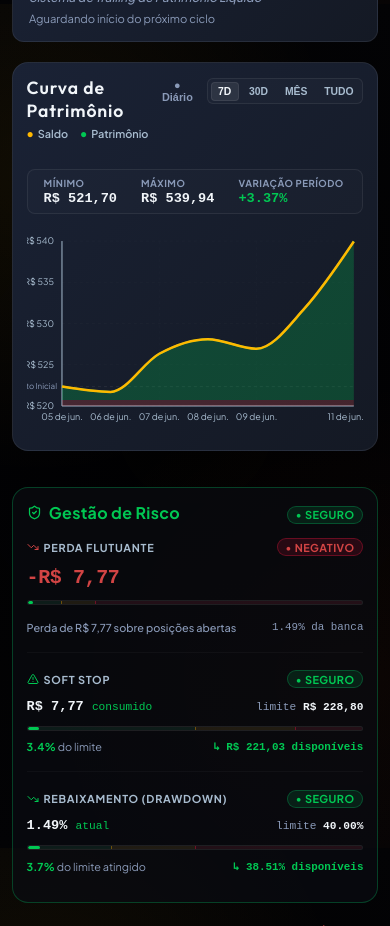
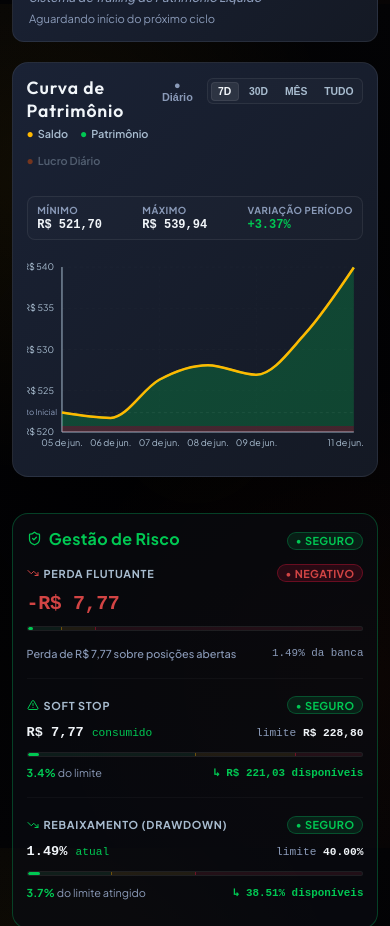
Before and after one commit to tonyrogeness-web/Oriontech, a Next.js app: page / in a window 390 px wide. Shown: the part 840-1766 px from the top of the page. Built offline with nearby package versions, Linux system fonts and the light colour scheme; no server answers; the database is empty.

Commit message:
design: make legend fixed with dimming status and add white-space: nowrap to prevent text wrapping in stats bar

```diff
--- a/src/components/Charts.tsx
+++ b/src/components/Charts.tsx
@@ -104,18 +104,26 @@ export default function Charts({ history = [], currencyMode = "CENT", brlRate =
           <h3 className={styles.cardTitle} style={{ textTransform: "none", fontSize: "1.1rem", marginBottom: "0.15rem" }}>
             Curva de Patrimônio
           </h3>
-          <div style={{ display: "flex", gap: "0.75rem", alignItems: "center", marginTop: "0.25rem" }}>
-            <span style={{ display: "flex", alignItems: "center", gap: "0.25rem", fontSize: "0.68rem", color: "var(--text-secondary)", fontWeight: 600 }}>
+          <div style={{ display: "flex", gap: "0.75rem", alignItems: "center", marginTop: "0.25rem", flexWrap: "wrap" }}>
+            <span style={{ display: "flex", alignItems: "center", gap: "0.25rem", fontSize: "0.68rem", color: "var(--text-secondary)", fontWeight: 600, whiteSpace: "nowrap" }}>
               <span style={{ color: "var(--neon-gold)", fontSize: "0.75rem" }}>●</span> Saldo
             </span>
-            <span style={{ display: "flex", alignItems: "center", gap: "0.25rem", fontSize: "0.68rem", color: "var(--text-secondary)", fontWeight: 600 }}>
+            <span style={{ display: "flex", alignItems: "center", gap: "0.25rem", fontSize: "0.68rem", color: "var(--text-secondary)", fontWeight: 600, whiteSpace: "nowrap" }}>
               <span style={{ color: "var(--neon-green)", fontSize: "0.75rem" }}>●</span> Patrimônio
             </span>
-            {showDailyProfit && (
-              <span style={{ display: "flex", alignItems: "center", gap: "0.25rem", fontSize: "0.68rem", color: "var(--text-secondary)", fontWeight: 600 }}>
-                <span style={{ color: "var(--neon-orange)", fontSize: "0.75rem" }}>●</span> Lucro Diário
-              </span>
-            )}
+            <span style={{
+              display: "flex",
+              alignItems: "center",
+              gap: "0.25rem",
+              fontSize: "0.68rem",
+              color: "var(--text-secondary)",
+              fontWeight: 600,
+              whiteSpace: "nowrap",
+              opacity: showDailyProfit ? 1 : 0.4,
+              transition: "opacity 0.2s ease"
+            }}>
+              <span style={{ color: "var(--neon-orange)", fontSize: "0.75rem" }}>●</span> Lucro Diário
+            </span>
           </div>
         </div>
 
--- a/src/components/components.module.css
+++ b/src/components/components.module.css
@@ -1221,6 +1221,7 @@
   display: flex;
   flex-direction: column;
   gap: 0.1rem;
+  white-space: nowrap;
 }
 
 .summaryLabel {
@@ -1229,6 +1230,7 @@
   color: var(--text-muted);
   text-transform: uppercase;
   letter-spacing: 0.05em;
+  white-space: nowrap;
 }
 
 .summaryValue {
@@ -1236,6 +1238,18 @@
   font-weight: 700;
   color: var(--text-primary);
   font-family: monospace;
+  white-space: nowrap;
+}
+
+@media (max-width: 768px) {
+  .chartSummaryBar {
+    gap: 0.75rem;
+    padding: 0.45rem 0.6rem;
+    justify-content: space-between;
+  }
+  .summaryValue {
+    font-size: 0.75rem;
+  }
 }
 
 /* Controls Status Dot Anims */
```
